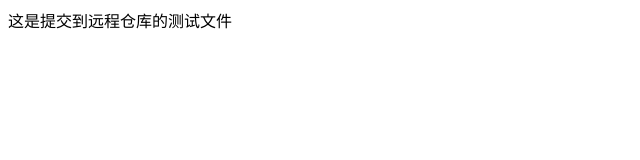
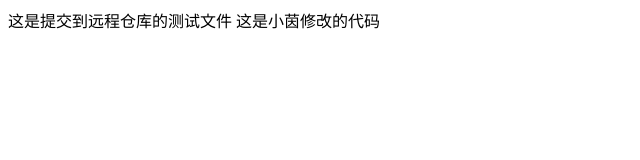
Before and after one commit to HuangPeiyin/romtServer, a website: page src/test.html in a window 1280 px wide. Shown: the whole page, without its empty margins (0-640 px from the left). Drawn offline with Linux system fonts and the light colour scheme.

Commit message:
小茵修改的代码

```diff
--- a/src/test.html
+++ b/src/test.html
@@ -7,6 +7,8 @@
     <title>Document</title>
 </head>
 <body>
-    <div>这是提交到远程仓库的测试文件</div>
+    <div>这是提交到远程仓库的测试文件
+        这是小茵修改的代码
+    </div>
 </body>
 </html>
```
